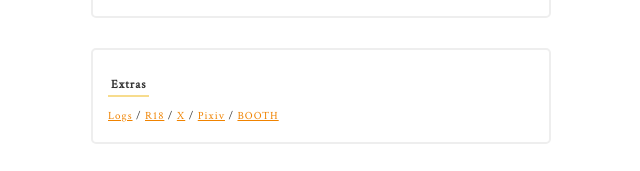
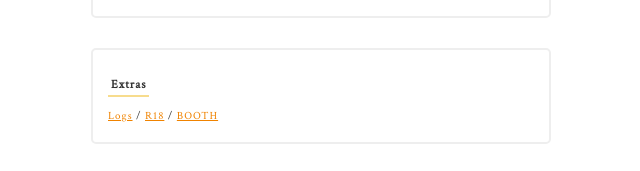
Before and after one commit to bisqhq/bisqhq.github.io, a Jekyll site: the page works.html, which Jekyll copies as it is, in a window 1280 px wide. Shown: the part 1336-1507 px from the top of the page, without its empty margins (319-959 px from the left). Built offline with Jekyll 4.4.1, drawn with Linux system fonts in a browser that asks for light colours; some web fonts are replaced.

Commit message:
works.html を更新

```diff
--- a/works.html
+++ b/works.html
@@ -85,7 +85,7 @@
 
     <div class="text">
         <h2>Extras</h2><br>
-        <a href="log/log.html">Logs</a> / <a href="R/R.html">R18</a> / <a href="https://x.com/bisquenote" target="_blank" rel="noopener">X</a> / <a href="https://www.pixiv.net/users/124745445" target="_blank" rel="noopener">Pixiv</a> / <a href="https://bisqhq.booth.pm" target="_blank" rel="noopener">BOOTH</a>
+        <a href="log/log.html">Logs</a> / <a href="R/R.html">R18</a> / <a href="https://bisqhq.booth.pm" target="_blank" rel="noopener">BOOTH</a>
     </div>
 
 </div><!-- /.wrp -->
```
